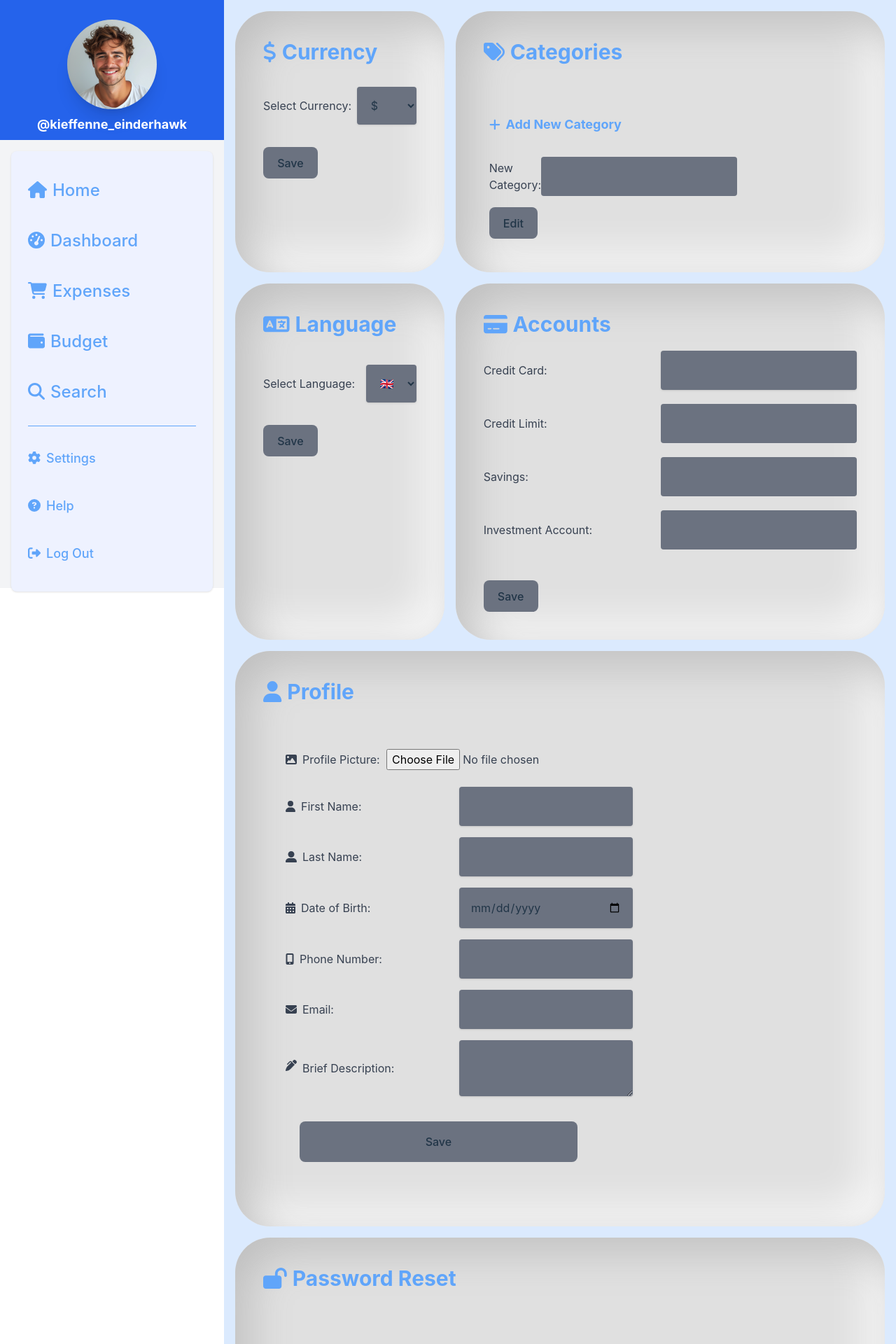
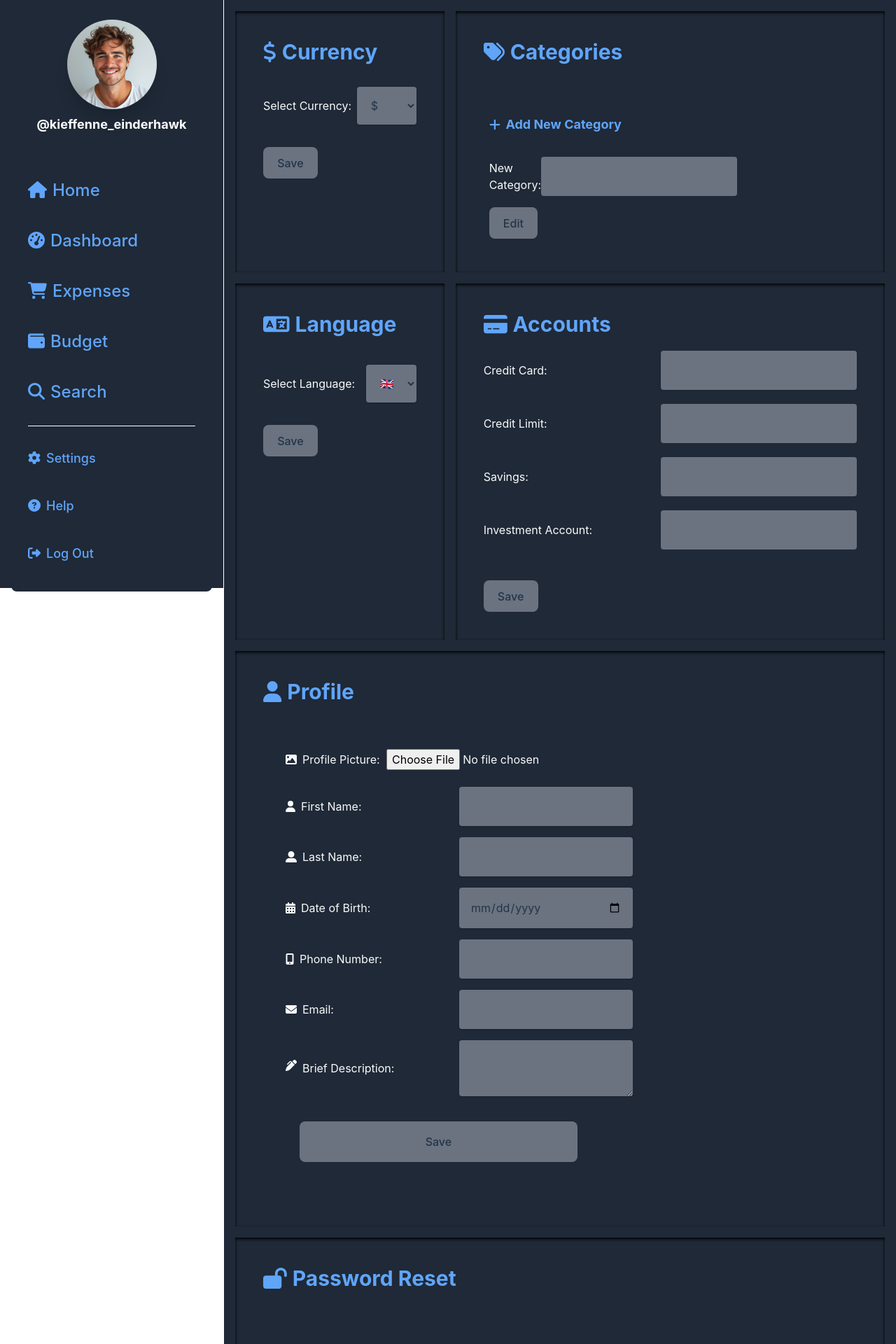
Before and after one commit to jay-of-spades/Expenses-Budget-Tracker, a React (Vite) app: page /settings in a window 1280 px wide. Shown: the top 1920 px of the page at 70% size. Built offline with nearby package versions, Linux system fonts and the light colour scheme.

Commit message:
Minor Edit: geeneral styling changes

```diff
--- a/src/components/Header.jsx
+++ b/src/components/Header.jsx
@@ -1,7 +1,7 @@
 import kieffenneIMG from '../assets/kieffenne_einderhawk.png';
 const Header = () => {
   return (
-    <header className='flex flex-col justify center items-center p-7 h-1/4 w-80 bg-blue-600 text-white fixedHeader'>
+    <header className='flex flex-col justify center items-center p-7 h-1/4 w-80 bg-gray-800 text-white fixedHeader border-r border-white'>
       <img
         src={kieffenneIMG}
         alt='image of a man, smiling'
--- a/src/components/Layout.jsx
+++ b/src/components/Layout.jsx
@@ -10,7 +10,7 @@ const Layout = ({ children }) => {
           <Header />
           <Sidebar />
         </div>
-        <main className='flex-1 p-4 bg-blue-100'>{children}</main>
+        <main className='flex-1 p-4 bg-gray-800'>{children}</main>
       </div>
       {/* <Footer /> */}
     </div>
--- a/src/components/Sidebar.jsx
+++ b/src/components/Sidebar.jsx
@@ -14,11 +14,11 @@ import {
 const Sidebar = () => {
   const isLoggedIn = true;
   return (
-    <aside className='w-80 h-4/5 p-4 bg-gray-100 fixedSidebar'>
-      <nav className='bg-indigo-50 px-6 py-10 rounded-lg shadow'>
+    <aside className='w-80 h-4/5 p-4 bg-gray-800 fixedSidebar border-r border-white'>
+      <nav className='bg-gray-800 px-6 py-10 rounded-lg'>
         <ul className='space-y-10 h-3/4 flex flex-col text-2xl'>
           <li>
-            <Link className='text-blue-400 hover:text-blue-600' to='/home'>
+            <Link className='text-blue-400 hover:text-gray-100' to='/home'>
               <div>
                 <FontAwesomeIcon icon={faHome} className='mr-2' />
                 <span>Home</span>
@@ -26,7 +26,7 @@ const Sidebar = () => {
             </Link>
           </li>
           <li>
-            <Link className='text-blue-400 hover:text-blue-600' to='/dashboard'>
+            <Link className='text-blue-400 hover:text-gray-100' to='/dashboard'>
               <div>
                 <FontAwesomeIcon icon={faTachometerAlt} className='mr-2' />
                 <span>Dashboard</span>
@@ -34,7 +34,7 @@ const Sidebar = () => {
             </Link>
           </li>
           <li>
-            <Link className='text-blue-400 hover:text-blue-600' to='/expenses'>
+            <Link className='text-blue-400 hover:text-gray-100' to='/expenses'>
               <div>
                 <FontAwesomeIcon icon={faShoppingCart} className='mr-2' />
                 <span>Expenses</span>
@@ -42,7 +42,7 @@ const Sidebar = () => {
             </Link>
           </li>
           <li>
-            <Link className='text-blue-400 hover:text-blue-600' to='/budget'>
+            <Link className='text-blue-400 hover:text-gray-100' to='/budget'>
               <div>
                 <FontAwesomeIcon icon={faWallet} className='mr-2' />
                 <span>Budget</span>
@@ -50,7 +50,7 @@ const Sidebar = () => {
             </Link>
           </li>
           <li>
-            <Link className='text-blue-400 hover:text-blue-600' to='/search'>
+            <Link className='text-blue-400 hover:text-gray-100' to='/search'>
               <div>
                 <FontAwesomeIcon icon={faSearch} className='mr-2' />
                 <span>Search</span>
@@ -58,11 +58,11 @@ const Sidebar = () => {
             </Link>
           </li>
         </ul>
-        <hr className='my-8 border-blue-400' />
+        <hr className='my-8 border-white' />
 
         <ul className='space-y-10 h-3/4 flex flex-col text-lg'>
           <li>
-            <Link className='text-blue-400 hover:text-blue-600' to='/settings'>
+            <Link className='text-blue-400 hover:text-gray-100' to='/settings'>
               <div>
                 <FontAwesomeIcon icon={faCog} className='mr-2' />
                 <span>Settings</span>
@@ -70,7 +70,7 @@ const Sidebar = () => {
             </Link>
           </li>
           <li>
-            <Link className='text-blue-400 hover:text-blue-600' to='/help'>
+            <Link className='text-blue-400 hover:text-gray-100' to='/help'>
               <div>
                 <FontAwesomeIcon icon={faQuestionCircle} className='mr-2' />
                 <span>Help</span>
@@ -78,7 +78,7 @@ const Sidebar = () => {
             </Link>
           </li>
           <li>
-            <Link className='text-blue-400 hover:text-blue-600' to='/login'>
+            <Link className='text-blue-400 hover:text-gray-100' to='/login'>
               <div>
                 <FontAwesomeIcon icon={faSignOutAlt} className='mr-2' />
                 <span>{isLoggedIn ? 'Log Out' : 'Log In'}</span>
--- a/src/index.css
+++ b/src/index.css
@@ -214,6 +214,7 @@ div.fg {
   color: #1e2127;
   transform: scale(1);
 }
+
 /*
 .expense-form label,
 .expense-form input,
--- a/src/pages/Settings.jsx
+++ b/src/pages/Settings.jsx
@@ -121,7 +121,7 @@ const Settings = () => {
     return (
       <div>
         <div className='my-8 flex justify-between items-center'>
-          <label className='text-gray-700'>Select Currency:</label>
+          <label className='text-gray-50'>Select Currency:</label>
           <select
             value={currency}
             onChange={e => setCurrency(e.target.value)}
@@ -149,7 +149,7 @@ const Settings = () => {
     return (
       <div>
         <div className='my-8 flex justify-between items-center'>
-          <label className='text-gray-700'>Select Language:</label>
+          <label className='text-gray-50'>Select Language:</label>
           <select
             value={language}
             onChange={e => setLanguage(e.target.value)}
@@ -181,7 +181,7 @@ const Settings = () => {
       <div>
         <form onSubmit={saveAccountInformation}>
           <div className='my-5 flex justify-between items-center'>
-            <label className='text-gray-700'>Credit Card:</label>
+            <label className='text-gray-50'>Credit Card:</label>
             <input
               type='text'
               value={accounts.creditCard}
@@ -192,7 +192,7 @@ const Settings = () => {
             />
           </div>
           <div className='my-5 flex justify-between items-center'>
-            <label className='text-gray-700'>Credit Limit:</label>
+            <label className='text-gray-50'>Credit Limit:</label>
             <input
               type='number'
               value={accounts.creditLimit}
@@ -203,7 +203,7 @@ const Settings = () => {
             />
           </div>
           <div className='my-5 flex justify-between items-center'>
-            <label className='text-gray-700'>Savings:</label>
+            <label className='text-gray-50'>Savings:</label>
             <input
               type='number'
               value={accounts.savings}
@@ -214,7 +214,7 @@ const Settings = () => {
             />
           </div>
           <div className='my-5 flex justify-between items-center'>
-            <label className='text-gray-700'>Investment Account:</label>
+            <label className='text-gray-50'>Investment Account:</label>
             <input
               type='text'
               value={accounts.investment}
@@ -238,10 +238,10 @@ const Settings = () => {
   function renderCategoriesSettings() {
     return (
       <div className='w-full'>
-        <div className='divide-y divide-gray-500'>
+        <div className='divide-y divide-gray-50'>
           {categories.map((category, index) => (
             <div key={index} className='flex justify-between w-full p-4'>
-              <span className='text-gray-700 block'>{category}</span>
+              <span className='text-gray-50 block'>{category}</span>
               <div className='flex justify-between w-2/6'>
                 <button
                   onClick={() => editCategory(index)}
@@ -266,7 +266,7 @@ const Settings = () => {
             Add New Category
           </h3>
           <div className='flex justify-between items-center my-4'>
-            <label className='text-gray-700'>New Category:</label>
+            <label className='text-gray-50'>New Category:</label>
             <input
               type='text'
               value={newCategory}
@@ -291,19 +291,19 @@ const Settings = () => {
         <div className='col-span-2'>
           <form onSubmit={saveUserProfile} className='p-8 rounded-md'>
             <div className='flex justify-between items-center my-4'>
-              <label className='flex items-center text-gray-700'>
+              <label className='flex items-center text-gray-50'>
                 <FontAwesomeIcon icon={faImage} className='mr-2' />
                 Profile Picture:
               </label>
               <input
                 type='file'
                 onChange={handleProfilePictureUpload}
-                className='text-gray-700 p-2 cursor-pointer'
+                className='text-gray-50 p-2 cursor-pointer'
               />
             </div>
 
             <div className='flex justify-between items-center my-4'>
-              <label className='flex items-center text-gray-700'>
+              <label className='flex items-center text-gray-50'>
                 <FontAwesomeIcon icon={faUser} className='mr-2' />
                 First Name:
               </label>
@@ -318,7 +318,7 @@ const Settings = () => {
               />
             </div>
             <div className='flex justify-between items-center my-4'>
-              <label className='flex items-center text-gray-700'>
+              <label className='flex items-center text-gray-50'>
                 <FontAwesomeIcon icon={faUserAlt} className='mr-2' />
                 Last Name:
               </label>
@@ -333,7 +333,7 @@ const Settings = () => {
               />
             </div>
             <div className='flex justify-between items-center my-4'>
-              <label className='flex items-center text-gray-700'>
+              <label className='flex items-center text-gray-50'>
                 <FontAwesomeIcon icon={faCalendarAlt} className='mr-2' />
                 Date of Birth:
               </label>
@@ -346,7 +346,7 @@ const Settings = () => {
               />
             </div>
             <div className='flex justify-between items-center my-4'>
-              <label className='flex items-center text-gray-700'>
+              <label className='flex items-center text-gray-50'>
                 <FontAwesomeIcon icon={faMobileAlt} className='mr-2' />
                 Phone Number:
               </label>
@@ -361,7 +361,7 @@ const Settings = () => {
               />
             </div>
             <div className='flex justify-between items-center my-4'>
-              <label className='flex items-center text-gray-700'>
+              <label className='flex items-center text-gray-50'>
                 <FontAwesomeIcon icon={faEnvelope} className='mr-2' />
                 Email:
               </label>
@@ -376,7 +376,7 @@ const Settings = () => {
               />
             </div>
             <div className='flex justify-between items-center my-4'>
-              <label className='flex items-cente text-gray-700'>
+              <label className='flex items-cente text-gray-50'>
                 <FontAwesomeIcon icon={faPenAlt} className='mr-2' />
                 Brief Description:
               </label>
@@ -405,7 +405,7 @@ const Settings = () => {
       <div className='grid grid-cols-3 gap-4'>
         <div className='col-span-2'>
           <form onSubmit={handlePasswordChange} className='p-8 rounded-md'>
-            <label className='flex items-center text-gray-700 mt-10'>
+            <label className='flex items-center text-gray-50 mt-10'>
               <FontAwesomeIcon icon={faKey} className='mr-2' />
               New Password:
             </label>
@@ -419,7 +419,7 @@ const Settings = () => {
               className='p-4 rounded shadow bg-gray-500 w-full'
             />
 
-            <label className='flex items-center text-gray-700 mt-10'>
+            <label className='flex items-center text-gray-50 mt-10'>
               <FontAwesomeIcon icon={faKey} className='mr-2' />
               Confirm Password:
             </label>
@@ -445,21 +445,21 @@ const Settings = () => {
   }
   return (
     <div className='grid grid-cols-3 gap-4 '>
-      <div className='neumorphicBox p-10 rounded shadow hover:bg-blue-100 transition-colors duration-300 ease-in-out'>
+      <div className='p-10 bg-gray-800 shadow-inner shadow-black hover:bg-gray-800 hover:shadow hover:shadow-gray-400 transition-colors duration-300 ease-in-out'>
         <h2 className='text-3xl font-bold mb-2 flex items-center text-blue-400'>
           <FontAwesomeIcon icon={faDollarSign} className='mr-2' />
           Currency
         </h2>
         {renderCurrencySettings()}
       </div>
-      <div className='neumorphicBox p-10 rounded shadow col-span-2 hover:bg-blue-100 transition-colors duration-300 ease-in-out'>
+      <div className='col-span-2 p-10 bg-gray-800 shadow-inner shadow-black hover:bg-gray-800 hover:shadow hover:shadow-gray-400 transition-colors duration-300 ease-in-out'>
         <h2 className='text-3xl font-bold mb-6 flex items-center text-blue-400'>
           <FontAwesomeIcon icon={faTags} className='mr-2' />
           Categories
         </h2>
         {renderCategoriesSettings()}
       </div>
-      <div className='neumorphicBox p-10 rounded shadow col-span-1 flex flex-col hover:bg-blue-100 transition-colors duration-300 ease-in-out'>
+      <div className='col-span-1 flex flex-col p-10 bg-gray-800 shadow-inner shadow-black hover:bg-gray-800 hover:shadow hover:shadow-gray-400 transition-colors duration-300 ease-in-out'>
         <h2 className='text-3xl font-bold mb-2 flex items-center text-blue-400'>
           <FontAwesomeIcon icon={faLanguage} className='mr-2' />
           Language
@@ -468,7 +468,7 @@ const Settings = () => {
         {renderLanguageSettings()}
       </div>
 
-      <div className='neumorphicBox p-10 rounded shadow col-span-2 hover:bg-blue-100 transition-colors duration-300 ease-in-out'>
+      <div className='col-span-2 p-10 bg-gray-800 shadow-inner shadow-black hover:bg-gray-800 hover:shadow hover:shadow-gray-400 transition-colors duration-300 ease-in-out'>
         <h2 className='text-3xl font-bold mb-2 flex items-center text-blue-400 '>
           <FontAwesomeIcon icon={faCreditCard} className='mr-2' />
           Accounts
@@ -476,14 +476,14 @@ const Settings = () => {
         {renderAccountInformationSettings()}
       </div>
 
-      <div className='neumorphicBox p-10 rounded shadow col-span-3 hover:bg-blue-100 transition-colors duration-300 ease-in-out'>
+      <div className='col-span-3 p-10 bg-gray-800 shadow-inner shadow-black hover:bg-gray-800 hover:shadow hover:shadow-gray-400 transition-colors duration-300 ease-in-out'>
         <h2 className='text-3xl font-bold mb-2 flex items-center text-blue-400'>
           <FontAwesomeIcon icon={faUser} className='mr-2' />
           Profile
         </h2>
         {renderUserProfileSettings()}
       </div>
-      <div className='neumorphicBox p-10 rounded shadow col-span-3 hover:bg-blue-100 transition-colors duration-300 ease-in-out'>
+      <div className='col-span-3 p-10 bg-gray-800 shadow-inner shadow-black hover:bg-gray-800 hover:shadow hover:shadow-gray-400 transition-colors duration-300 ease-in-out'>
         <h2 className='text-3xl font-bold mb-2 flex items-center text-blue-400'>
           <FontAwesomeIcon icon={faLockOpen} className='mr-2' />
           Password Reset
```
Also changed, not shown: src/components/BudgetForm.jsx (+10 -10 lines), src/components/ExpenseForm.jsx (+9 -9 lines), src/pages/Dashboard.jsx (+12 -12 lines), src/pages/Home.jsx (+4 -4 lines), 4 other files (tests, documents, lock files or other folders).
